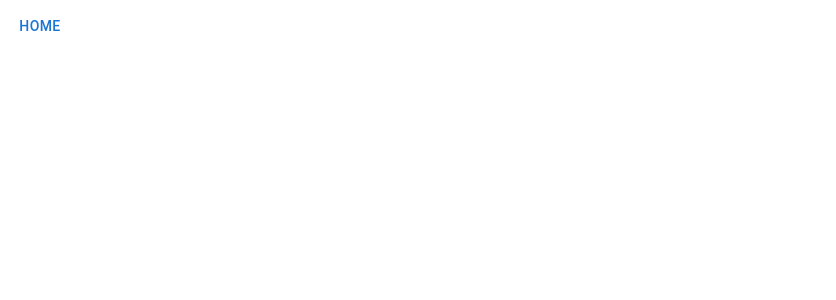
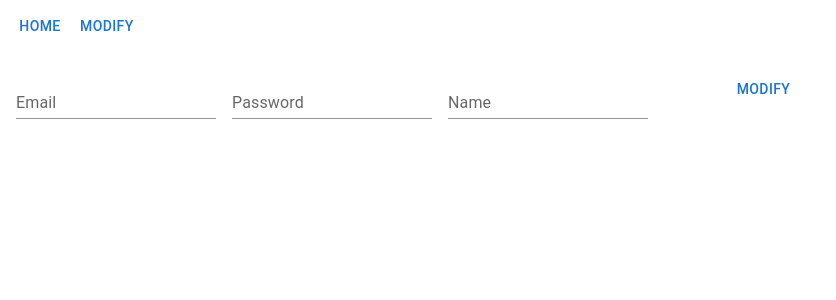
Before and after one commit to GyeonghwanMa/react-project, a React (Create React App) app: page /modify in a window 1280 px wide. Before the commit this address had no page. Shown: the top 300 px of the page, without its empty margins (0-836 px from the left). Built offline with nearby package versions, Linux system fonts and the light colour scheme; no server answers.

Commit message:
modify추가

```diff
--- a/package.json
+++ b/package.json
@@ -19,6 +19,7 @@
     "apollo-boost": "^0.4.9",
     "graphql": "^16.2.0",
     "react": "^17.0.2",
+    "react-cookie": "^4.1.1",
     "react-dom": "^17.0.2",
     "react-router-dom": "^6.2.1",
     "react-scripts": "5.0.0",
--- a/src/Router.tsx
+++ b/src/Router.tsx
@@ -2,10 +2,10 @@ import React from "react";
 import { BrowserRouter , Route, Routes } from "react-router-dom";
 import Navigation from "./components/Navigation";
 import Home from "./pages/Home";
+import Modify from "./pages/Modify";
 import SignUp from "./pages/SignUp";
-// import Detail from "pages/Detail";
 
-function Router(props: any) {
+function Router() {
   return (
     <BrowserRouter >
       <Navigation />
@@ -13,7 +13,7 @@ function Router(props: any) {
       <Routes>
         <Route path="/" element={<Home />} />
         <Route path="/signup" element={<SignUp />} />
-        {/* <Route path="/movie/:id" component={Detail} /> */}
+        <Route path="/modify" element={<Modify />} />
       </Routes>
     </BrowserRouter >
   );
--- a/src/components/Navigation.tsx
+++ b/src/components/Navigation.tsx
@@ -2,15 +2,19 @@ import React from "react";
 import { Link } from "react-router-dom";
 import Box from '@mui/material/Box';
 import Button from '@mui/material/Button';
+import { useCookies } from "react-cookie";
 
 function Navigation() {
+  const [cookies, setCookies, removeCookie] = useCookies(['test']);
   return (
     <div className="nav">
       <Box sx={{ display: 'flex', alignItems: 'center', textAlign: 'center' }}>
         <Button>
           <Link to="/" style={{ textDecoration: 'none', color: '#1976d2' }}>Home</Link>
         </Button>
-        {/* <Link to="/about">About</Link> */}
+        <Button>
+          <Link to="/modify" style={{ textDecoration: 'none', color: '#1976d2' }}>Modify</Link>
+        </Button>
       </Box>
     </div>
   );
--- /dev/null
+++ b/src/gql/modify.gql.ts
@@ -0,0 +1,15 @@
+import gql from 'graphql-tag';
+
+export const GET_USER_BY_EMAIL = gql`
+    query getUserByEmail(
+        $email: String!
+    ) {
+        getUserByEmail(
+            email: $email
+        ) {
+            email
+            password
+            name
+        }
+    }
+`
--- a/src/index.tsx
+++ b/src/index.tsx
@@ -4,11 +4,14 @@ import App from './App';
 import reportWebVitals from './reportWebVitals';
 import { client } from './apollo/client';
 import { ApolloProvider } from '@apollo/react-hooks';
+import { CookiesProvider } from 'react-cookie';
 
 ReactDOM.render(
   <ApolloProvider client={client}>
     <React.StrictMode>
-      <App />
+        <CookiesProvider>
+          <App />
+        </CookiesProvider>
     </React.StrictMode>
   </ApolloProvider>,
   document.getElementById('root')
--- a/src/pages/Home.tsx
+++ b/src/pages/Home.tsx
@@ -5,8 +5,10 @@ import Button from '@mui/material/Button';
 import { Link } from "react-router-dom";
 import { GET_USER } from "../gql/home.gql";
 import { useLazyQuery } from "@apollo/client";
+import { useCookies } from "react-cookie";
 
 function Home() {
+  const [cookies, setCookies, removeCookie] = useCookies(['test']);
   const [email, setEmail] = useState('');
   const [password, setPassword] = useState('');
   const [onSignIn, {loading, error}] = useLazyQuery(GET_USER, {
@@ -15,11 +17,23 @@ function Home() {
       console.error(error);
       alert(error.message);
     },
-    onCompleted: ({result}) => {
-      console.log(result);
+    onCompleted: ({getUser}) => {
+      console.log(getUser);
+      if (getUser) {
+        const expireDate = new Date();
+        expireDate.setMonth(expireDate.getMonth() + 1);
+        alert("로그인 성공!");
+        setCookies('test', getUser.email, {path:'/', expires : expireDate});
+      } else {
+        alert("로그인 실패!")
+      }
     }
   });
-
+  const onSignOut = () => {
+    console.log('signout');
+    removeCookie('test');
+    alert("로그아웃 성공!");
+  }
   return (
     <div>
       <Box
@@ -32,7 +46,8 @@ function Home() {
       >
         <TextField id="standard-email-input" label="Email" variant="standard"  value={email} onInput={(e:any) => setEmail(e.target.value)} />
         <TextField id="standard-password-input" type="password" label="Password" variant="standard"  value={password} onInput={(e:any) => setPassword(e.target.value)} />
-        <Button variant="text" onClick={() => onSignIn({variables: {email, password}})}>Sign In</Button>
+        <Button variant="text" style={cookies.test !== undefined ? {display: "none"} : {display: ""}}  onClick={() => onSignIn({variables: {email, password}})}>Sign In</Button>
+        <Button variant="text" style={cookies.test !== undefined ? {display: ""} : {display: "none"}}  onClick={() => onSignOut()}>Sign Out</Button>
         <Button variant="text">
           <Link to="/signup" style={{ textDecoration: 'none', color: '#1976d2' }}>Sign Up</Link>
         </Button>
--- /dev/null
+++ b/src/pages/Modify.tsx
@@ -0,0 +1,50 @@
+import React, { useState, useEffect } from "react";
+import Box from '@mui/material/Box';
+import TextField from '@mui/material/TextField';
+import Button from '@mui/material/Button';
+import { useMutation, useQuery } from '@apollo/react-hooks';
+import { useCookies } from "react-cookie";
+import { GET_USER_BY_EMAIL } from "../gql/modify.gql";
+
+function Modify() {
+    const [cookies, setCookies, removeCookie] = useCookies(['test']);
+    const [email, setEmail] = useState('');
+    const [password, setPassword] = useState('');
+    const [name, setName] = useState('');
+    const {loading, error, data, refetch} = useQuery(GET_USER_BY_EMAIL, {
+        fetchPolicy: 'cache-and-network',
+        variables: { email: cookies.test },
+    });
+
+    useEffect(() => {
+        if (data?.getUserByEmail) {
+            setEmail(data.getUserByEmail.email);
+            setPassword(data.getUserByEmail.password);
+            setName(data.getUserByEmail.name);
+        }
+    }, [data]);
+
+    const onModify = () => {
+        console.log("modify!");
+    }
+
+    return (
+    <div>
+        <Box
+            component="form"
+            sx={{
+                '& > :not(style)': { m: 1, width: '25ch' },
+            }}
+            noValidate
+            autoComplete="off"
+        >
+        <TextField id="standard-email-input" label="Email" variant="standard"  value={email} />
+        <TextField id="standard-password-input" type="password" label="Password" variant="standard"  value={password} onInput={(e:any) => setPassword(e.target.value)} />
+        <TextField id="standard-name-input" label="Name" variant="standard"  value={name} onInput={(e:any) => setName(e.target.value)} />
+        <Button variant="text" onClick={onModify}>Modify</Button>
+        </Box>
+    </div>
+    );
+}
+
+export default Modify;
```
Also changed, not shown: 1 other file (tests, documents, lock files or other folders).
